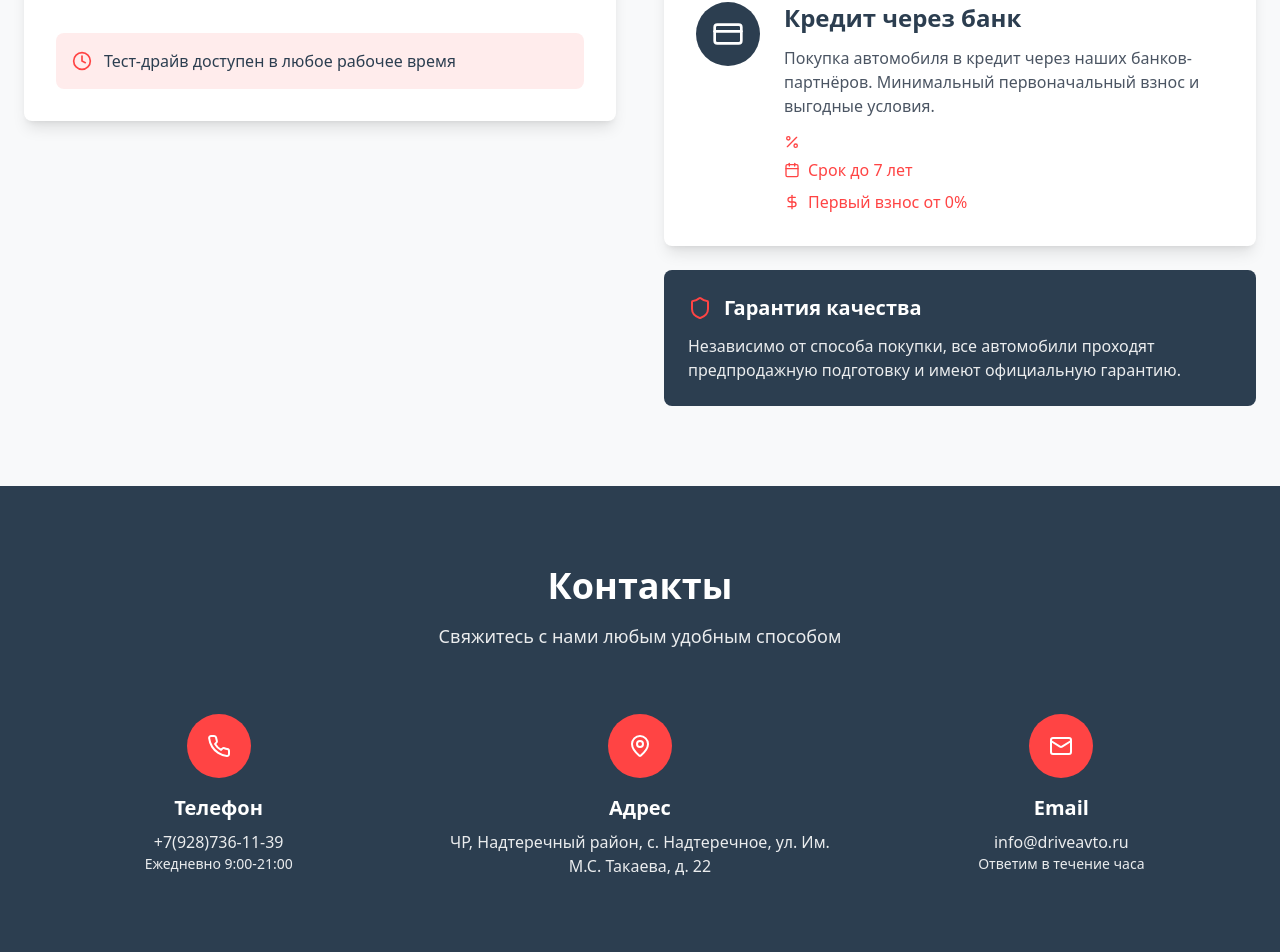
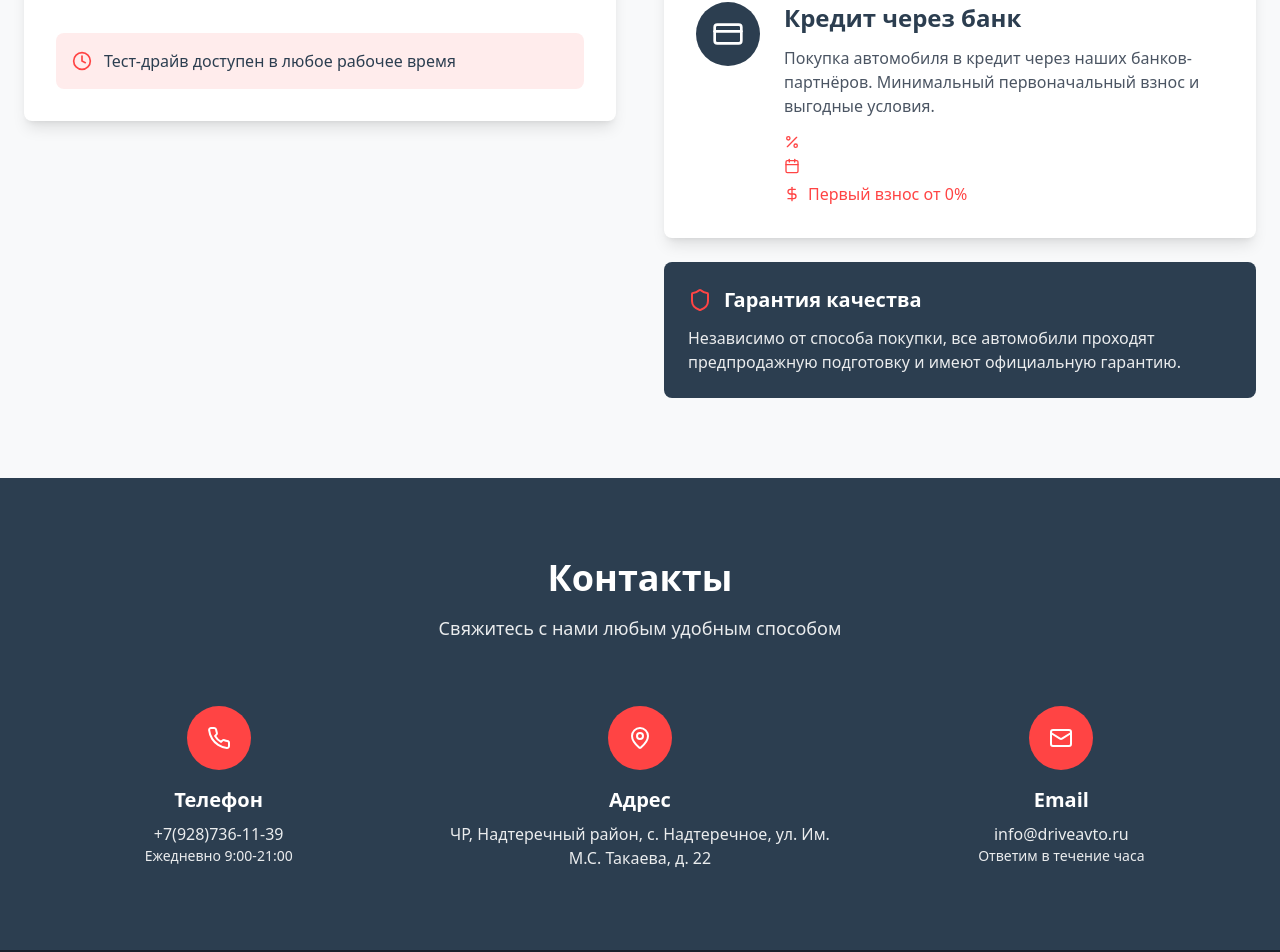
Before and after one commit to info1c8/car-dealership-website-2, a React (Vite) app: page / in a window 1280 px wide. Shown: the part 2138-3090 px from the top of the page. Built offline with nearby package versions, Linux system fonts and the light colour scheme.

Commit message:
Обновление 1 компонентов

```diff
--- a/src/pages/Index.tsx
+++ b/src/pages/Index.tsx
@@ -212,7 +212,7 @@ const Index = () => {
                           </div>
                           <div className="flex items-center text-auto-red">
                             <Icon name="Calendar" size={16} className="mr-2" />
-                            <span className="font-medium">Срок до 7 лет</span>
+                            <span className="font-medium"></span>
                           </div>
                           <div className="flex items-center text-auto-red">
                             <Icon name="DollarSign" size={16} className="mr-2" />
```
